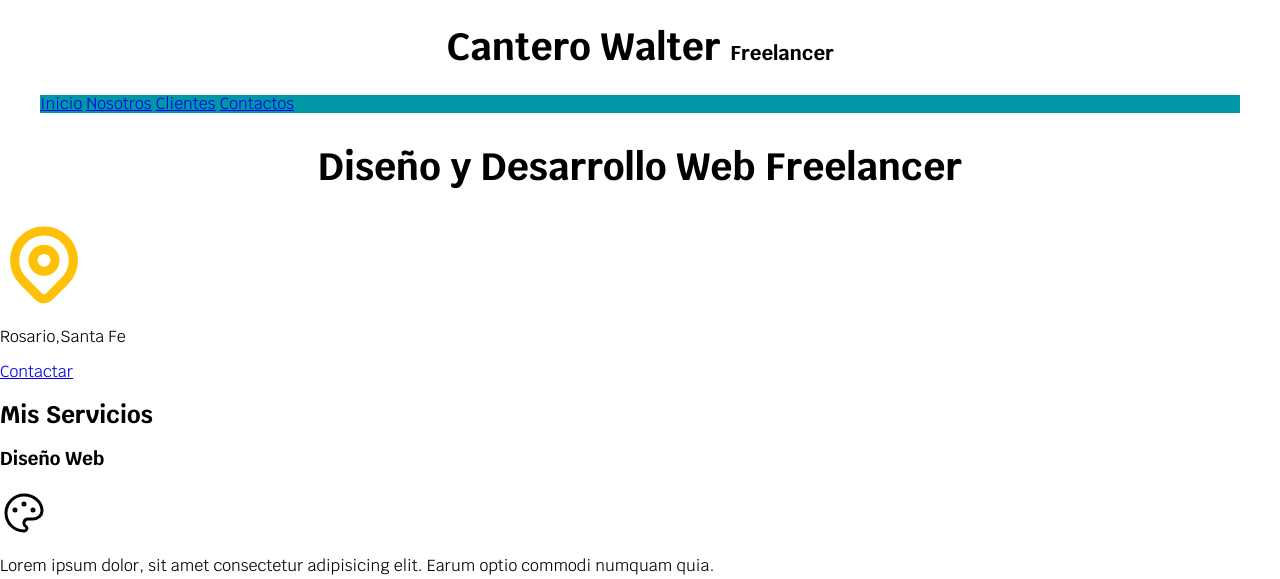
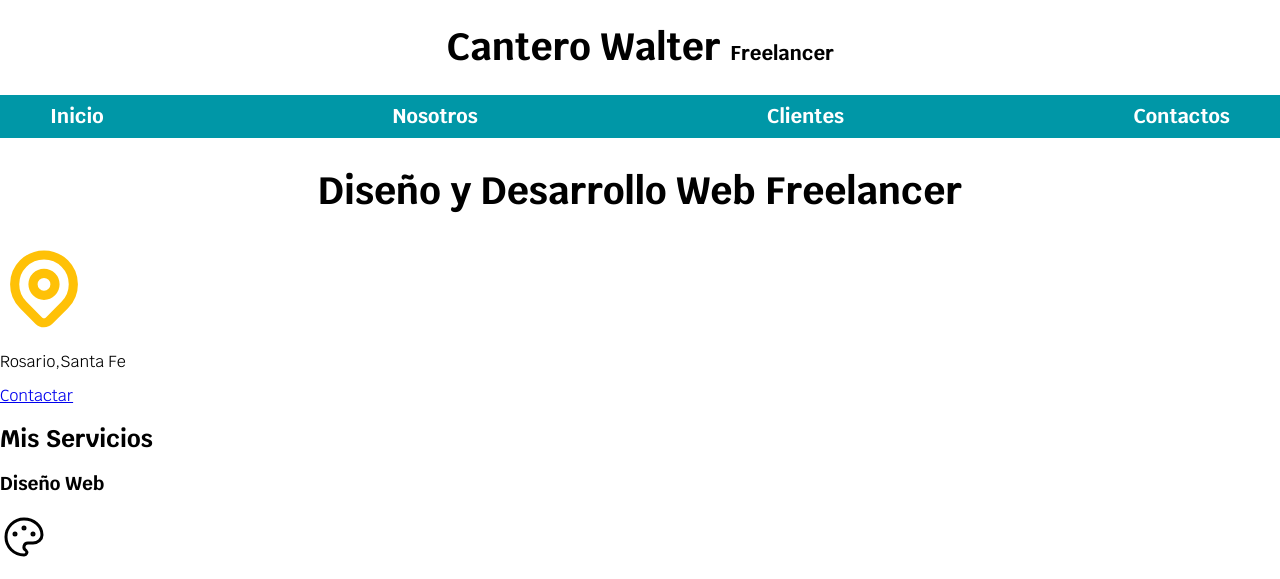
Before and after one commit to WalterCan/CursoHTML, a plain HTML site: page html/index.html in a window 1280 px wide. Shown: the top 579 px of the page. Drawn offline with Linux system fonts and the light colour scheme.

Commit message:
Style to the Navigation bar

```diff
--- a/css/styles.css
+++ b/css/styles.css
@@ -32,13 +32,27 @@ body {
 .title span {
   font-size: 2rem;
 }
-.navegacion-principal {
+
+.contenedor {
+  width: 120rem;
+  margin: 0 auto;
+} /*para poder centrar todo el contenido generamos una clase general para ello.*/
+.nav-bg {
   background-color: var(--secundario);
 }
-.contenedor {
-  width: 120rem;
-  margin-top: 0;
-  margin-right: auto;
-  margin-bottom: 0;
-  margin-left: auto;
-} /*para poder centrar todo el contenido generamos una clase general para ello.*/
+.navegacion-principal {
+  display: flex;
+  justify-content: space-between;
+}
+.navegacion-principal a {
+  padding: 1rem;
+  color: var(--blanco);
+  text-decoration: none;
+  font-size: 2rem;
+  font-weight: bold;
+}
+.navegacion-principal a:hover {
+  background-color: var(--primario);
+  color: var(--oscuro);
+}
+@media();
--- a/html/index.html
+++ b/html/index.html
@@ -20,12 +20,14 @@
     <header>
       <h1 class="title">Cantero Walter <span>Freelancer</span></h1>
     </header>
+    <div class="nav-bg">
       <nav class="navegacion-principal contenedor">
         <a href="#">Inicio</a>
         <a href="#">Nosotros</a>
         <a href="#">Clientes</a>
         <a href="#">Contactos</a>
       </nav>
+    </div>
     <section>
       <!-- SI ES UN HEADING TIENE QUE TENER UN SECTION POR QUE SON CONTENIDO IMPORTANTE, SIRVEN PARA INTRODUCIR UN NUEVO CONTENIDO-->
       <h2 class="title">Diseño y Desarrollo Web Freelancer</h2>
```
Lines whose indentation alone changed are shown as unchanged.
